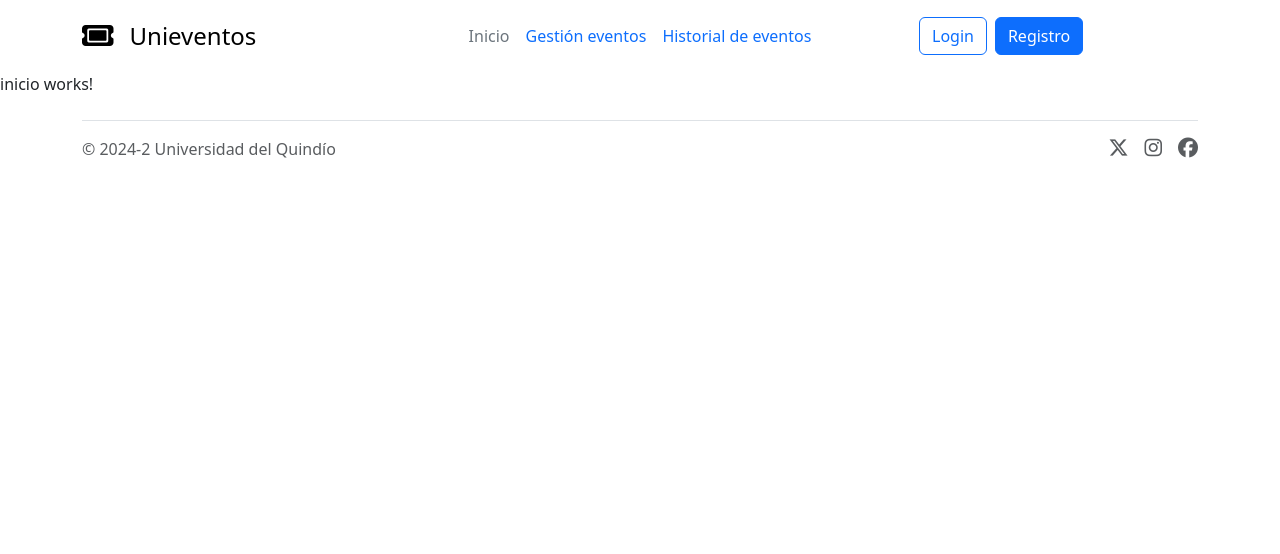
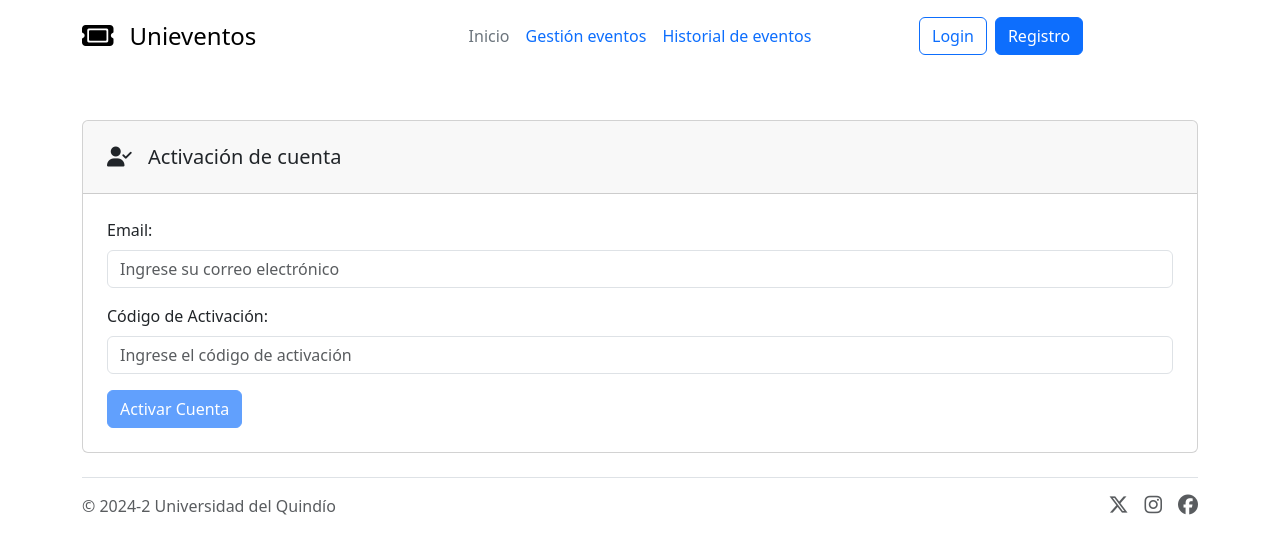
Before and after one commit to Luis-Morales-C/UniEventosF, an Angular app: page /activar-cuenta in a window 1280 px wide. Before the commit this address led to /. Shown: the top 554 px of the page. Built offline with nearby package versions, Linux system fonts and the light colour scheme; no server answers.

Commit message:
Activar cuenta component

```diff
--- a/src/app/app.routes.ts
+++ b/src/app/app.routes.ts
@@ -8,11 +8,14 @@ import { DetalleEventoComponent } from './componentes/detalle-evento/detalle-eve
 import { LoginGuard } from './servicios/permiso.service';
 import { HistorialComprasComponent } from './componentes/historial-compras/historial-compras.component';
 import { RolesGuard } from './servicios/roles.service';
+import { ActivarCuentaComponent } from './componentes/activar-cuenta/activar-cuenta.component';
+
 
 export const routes: Routes = [
    { path: '', component: InicioComponent },
    { path: 'crear-evento', component: CrearEventoComponent, canActivate: [RolesGuard], data: { expectedRole: ["ADMINISTRADOR"] } },
    { path: "gestion-eventos", component: GestionEventosComponent, canActivate: [RolesGuard], data: { expectedRole: ["ADMINISTRADOR"] } },
+   { path: "activar-cuenta", component: ActivarCuentaComponent },
    { path: 'detalle-evento/:id', component: DetalleEventoComponent },
    { path: 'editar-evento/:id', component: CrearEventoComponent },
    { path: "historial-compras", component: HistorialComprasComponent, canActivate: [RolesGuard], data: { expectedRole: ["CLIENTE"] } },
--- a/src/app/componentes/activar-cuenta/activar-cuenta.component.html
+++ b/src/app/componentes/activar-cuenta/activar-cuenta.component.html
@@ -1 +1,28 @@
-<p>activar-cuenta works!</p>
+<div class="container mt-5">
+    <div class="card">
+      <div class="card-header p-4">
+        <h5 class="mb-0">
+          <i class="fa-solid fa-user-check me-3"></i>Activación de cuenta
+        </h5>
+      </div>
+      <div class="card-body p-4">
+        <form [formGroup]="activarCuentaForm" (ngSubmit)="activarCuenta()" novalidate>
+
+          <div class="mb-3">
+            <label for="email" class="form-label">Email:</label>
+            <input type="email" formControlName="email" class="form-control" id="email" placeholder="Ingrese su correo electrónico" />
+          </div>
+
+          <div class="mb-3">
+            <label for="codigo" class="form-label">Código de Activación:</label>
+            <input type="text" formControlName="codigo" class="form-control" id="codigoVerificacion" placeholder="Ingrese el código de activación" />
+          </div>
+
+          <div class="mt-3">
+            <button type="submit" class="btn btn-primary" [disabled]="activarCuentaForm.invalid">Activar Cuenta</button>
+          </div>
+
+        </form>
+      </div>
+    </div>
+  </div>
--- a/src/app/componentes/activar-cuenta/activar-cuenta.component.ts
+++ b/src/app/componentes/activar-cuenta/activar-cuenta.component.ts
@@ -1,12 +1,51 @@
+import { CommonModule } from '@angular/common';
 import { Component } from '@angular/core';
+import { FormBuilder, FormGroup, ReactiveFormsModule, Validators } from '@angular/forms';
+import { AuthService } from '../../servicios/auth.service';
+import { ActivarCuentaDTO } from '../../dto/activar-cuenta-dto';
+import Swal from 'sweetalert2';
 
 @Component({
   selector: 'app-activar-cuenta',
   standalone: true,
-  imports: [],
+  imports: [ReactiveFormsModule, CommonModule],
   templateUrl: './activar-cuenta.component.html',
-  styleUrl: './activar-cuenta.component.css'
+  styleUrls: ['./activar-cuenta.component.css']
 })
 export class ActivarCuentaComponent {
+  activarCuentaForm!: FormGroup;
 
+  constructor(private formBuilder: FormBuilder, private authService: AuthService) {
+    this.crearFormulario();
+  }
+
+  public activarCuenta() {
+    const activarCuentaDTO = this.activarCuentaForm.value as ActivarCuentaDTO;
+
+    this.authService.activarCuenta(activarCuentaDTO).subscribe({
+      next: (data) => {
+        Swal.fire({
+          title: 'Cuenta activada',
+          text: 'Su cuenta ha sido activada exitosamente',
+          icon: 'success',
+          confirmButtonText: 'Aceptar'
+        });
+      },
+      error: (error) => {
+        Swal.fire({
+          title: 'Error',
+          text: error.error.respuesta,
+          icon: 'error',
+          confirmButtonText: 'Aceptar'
+        });
+      }
+    });
+  }
+
+  private crearFormulario() {
+    this.activarCuentaForm = this.formBuilder.group({
+      email: ['', [Validators.required, Validators.email]],
+      codigo: ['', [Validators.required]]
+    });
+  }
 }
--- a/src/app/componentes/header/header.component.ts
+++ b/src/app/componentes/header/header.component.ts
@@ -28,5 +28,4 @@ export class HeaderComponent {
    this.tokenService.logout();
  }
 
-
 }
--- a/src/app/componentes/login/login.component.html
+++ b/src/app/componentes/login/login.component.html
@@ -31,6 +31,12 @@
             <i class="fa-solid fa-right-to-bracket me-2"></i>Iniciar sesión
           </button>
         </div>
+
+        <div class="col-12 text-center mt-3">
+          <a [routerLink]="['/activar-cuenta']" class="link-primary">
+            ¿No puedes iniciar sesión? Activa tu cuenta aquí
+          </a>
+        </div>
       </form>
     </div>
   </div>
--- a/src/app/componentes/login/login.component.ts
+++ b/src/app/componentes/login/login.component.ts
@@ -3,12 +3,13 @@ import { FormBuilder, FormGroup, Validators, ReactiveFormsModule } from '@angula
 import { CommonModule } from '@angular/common';
 import { AuthService } from '../../servicios/auth.service';
 import { LoginDTO } from '../../dto/login-dto';
+import { RouterLink } from '@angular/router';
 import Swal from 'sweetalert2';
 
 @Component({
   selector: 'app-login',
   standalone: true,
-  imports: [ReactiveFormsModule, CommonModule],
+  imports: [ReactiveFormsModule, CommonModule,RouterLink],
   templateUrl: './login.component.html',
   styleUrls: ['./login.component.css']
 })
--- /dev/null
+++ b/src/app/dto/activar-cuenta-dto.ts
@@ -0,0 +1,4 @@
+export interface ActivarCuentaDTO {
+    email:String,
+    codigoVerificacion: String
+}
--- a/src/app/servicios/auth.service.ts
+++ b/src/app/servicios/auth.service.ts
@@ -4,6 +4,7 @@ import { Observable } from 'rxjs';
 import { CrearCuentaDTO } from '../dto/crear-cuenta-dto';
 import { LoginDTO } from '../dto/login-dto';
 import { MensajeDTO } from '../dto/mensaje-dto';
+import { ActivarCuentaDTO } from '../dto/activar-cuenta-dto';
 
 @Injectable({
   providedIn: 'root'
@@ -23,5 +24,8 @@ export class AuthService {
   public iniciarSesion(loginDTO: LoginDTO): Observable<MensajeDTO> {
     return this.http.post<MensajeDTO>(`${this.authURL}/iniciar-sesion`, loginDTO);
   }
+  public activarCuenta(activarCuentaDTO: ActivarCuentaDTO): Observable<MensajeDTO> {
+    return this.http.post<MensajeDTO>(`${this.authURL}/activar`, activarCuentaDTO);
+  }
 
 }
```
Also changed, not shown: src/app/servicios/token.service.ts (line endings or trailing spaces).
